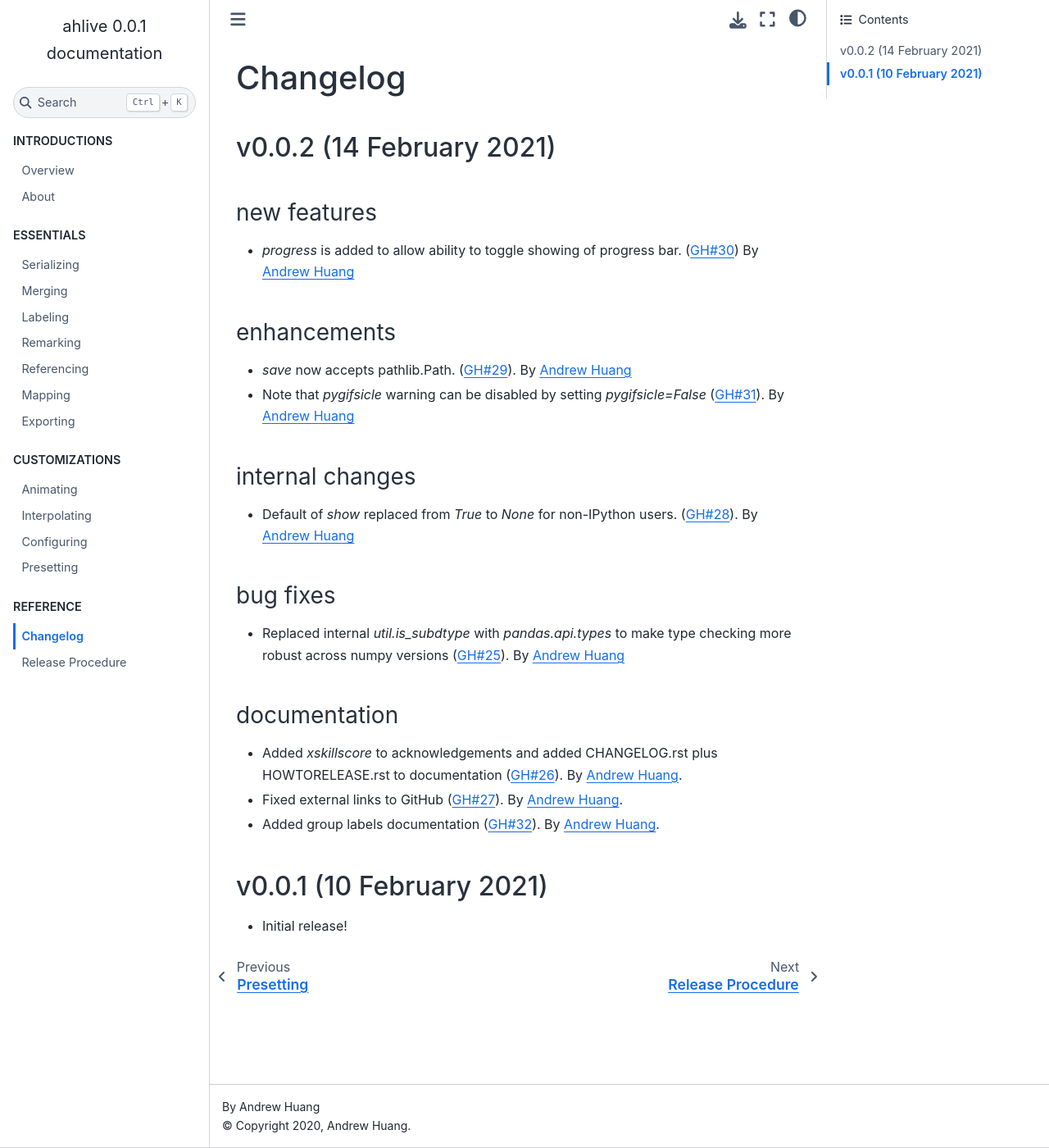
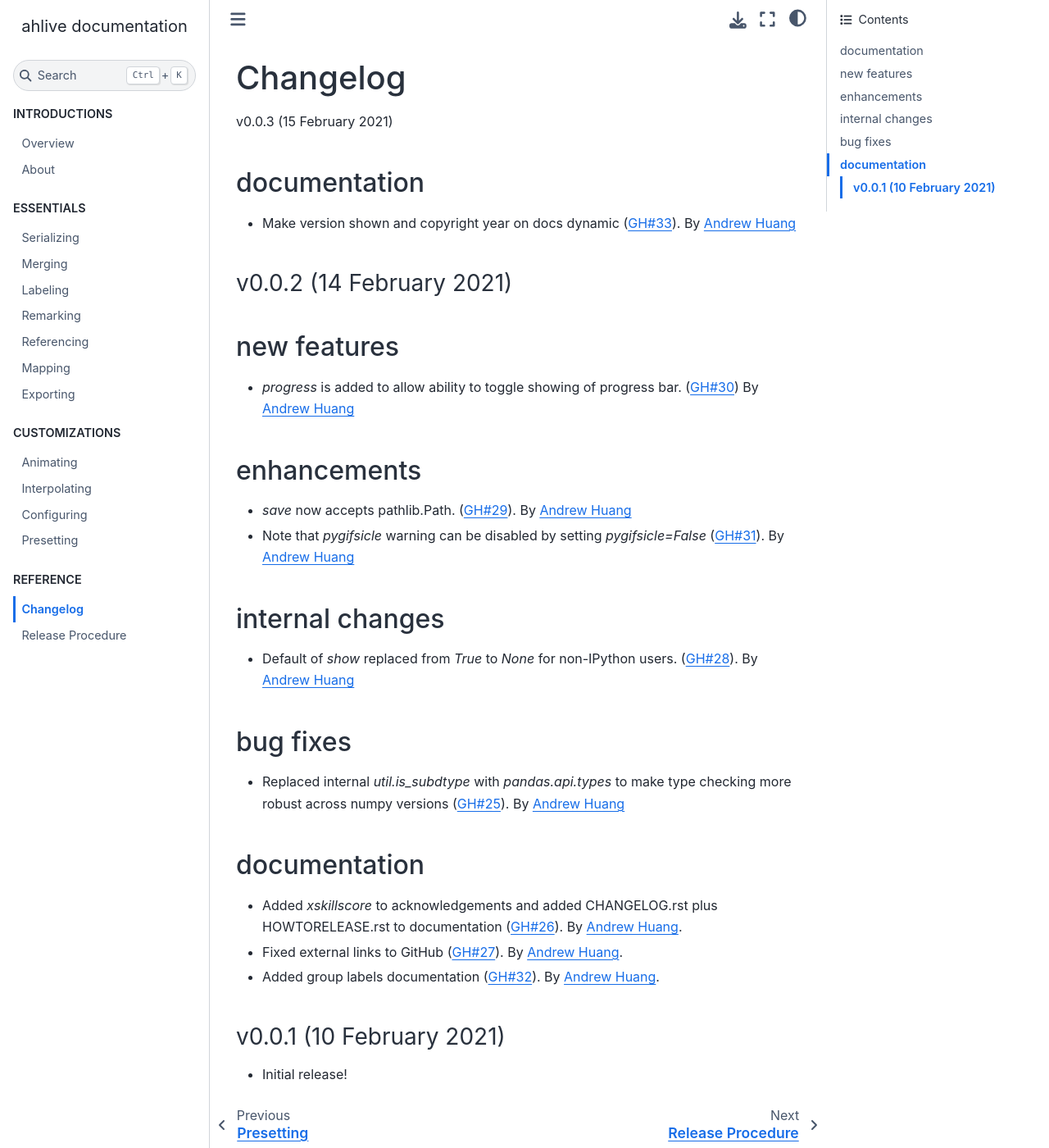
Before and after one commit to ahuang11/ahlive, a Sphinx documentation site: the page built from docs/source/changelog.rst, in a window 1280 px wide and 1400 px high. Shown: the whole window at 82% size. Built offline with Sphinx 7.4.7 and the Sphinx Book theme 1.1.4, drawn with Linux system fonts in a browser that asks for light colours; pages that are not in the unit, such as notebooks, are missing from menus; the version number could not be read and is left out; some of the changed text lies outside the part shown.

Commit message:
Make version shown and copyright year on docs dynamic

```diff
--- a/CHANGELOG.rst
+++ b/CHANGELOG.rst
@@ -2,6 +2,15 @@
 
 Changelog
 ==========
+
+v0.0.3 (15 February 2021)
+
+documentation
+~~~~~~~~~~~~~~~~
+
+- Make version shown and copyright year on docs dynamic (:pull:`33`).
+  By `Andrew Huang <https://github.com/ahuang11>`_
+
 
 v0.0.2 (14 February 2021)
 ----------
--- a/docs/source/conf.py
+++ b/docs/source/conf.py
@@ -14,15 +14,19 @@
 # import sys
 # sys.path.insert(0, os.path.abspath('.'))
 
+import datetime
+
+import ahlive
+
 
 # -- Project information -----------------------------------------------------
-
+year = datetime.datetime.utcnow().year
 project = "ahlive"
-copyright = "2020, Andrew Huang"
+copyright = f"2020 to {year}, Andrew Huang"
 author = "Andrew Huang"
 
 # The full version, including alpha/beta/rc tags
-release = "0.0.1"
+release = ahlive.__version__
 
 
 # -- General configuration ---------------------------------------------------
```
